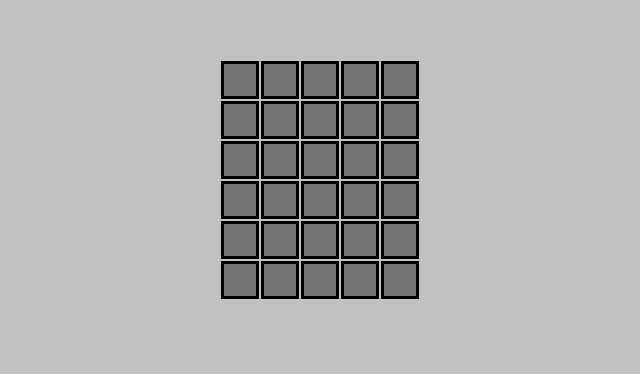
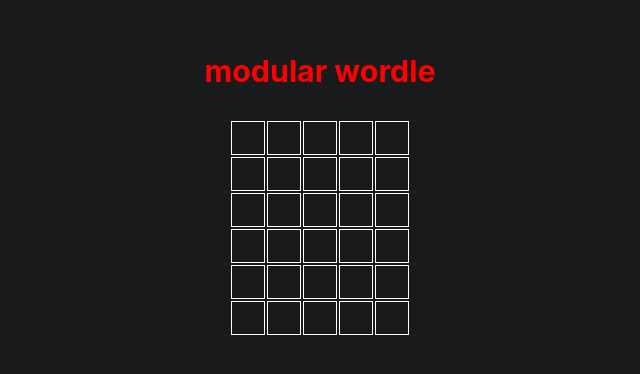
Before and after one commit to Vio-Eli/modular_decordle, a React (Create React App) app in the folder client/: page / in a window 1280 px wide. Shown: the part 220-594 px from the top of the page, without its empty margins (320-960 px from the left). Built offline with nearby package versions, Linux system fonts and the light colour scheme.

Commit message:
Added PickWords, Styling, Filtered Dict

```diff
--- a/client/src/App.css
+++ b/client/src/App.scss
@@ -1,3 +1,5 @@
+$background-dark: #181a1b;
+
 .App {
   text-align: center;
 }
@@ -14,7 +16,7 @@
 }
 
 .App-header {
-  background-color: rgb(194, 194, 194);
+  background-color: $background-dark;
   min-height: 100vh;
   display: flex;
   flex-direction: column;
--- a/client/src/App.tsx
+++ b/client/src/App.tsx
@@ -1,5 +1,5 @@
 import React from 'react';
-import './App.css';
+import './App.scss';
 import Game from './pages/game/Game';
 
 function App() {
--- a/client/src/components/grid/Grid.scss
+++ b/client/src/components/grid/Grid.scss
@@ -1,12 +1,14 @@
+$background-dark: #181a1b;
+
 .gridWrapper {
     > table {
         > tbody {
             > tr {
                 > td {
-                    background-color: rgb(116, 116, 116);
+                    background-color: $background-dark;
                     width: 30px;
                     height: 30px;
-                    border: 3px black solid;
+                    border: 1px white solid;
                 }
             }
         }
--- /dev/null
+++ b/client/src/pages/game/Game.scss
@@ -0,0 +1,14 @@
+.gameWrapper {
+
+
+    > .titleWrapper {
+    color: red;
+}
+
+    > .gridDiv {
+    display: flex;
+    justify-content: center;
+    align-items: center;
+}
+
+}
--- a/client/src/pages/game/Game.tsx
+++ b/client/src/pages/game/Game.tsx
@@ -1,14 +1,61 @@
-import React from 'react'
+import React from 'react';
+import { useEffect } from 'react';
 import Grid from '../../components/grid/Grid';
+import dict from '../../utils/dict.json';
+import pick from '../../utils/pick';
+import './Game.scss';
 
-export default function Game() {
+function getWords(wordLength: number, numWords: number): string[] {
+
+  const eligible = dict.filter((word) => word.length == wordLength);
+  let wordArr: string[] = [];
+
+  for (let i=0; i<numWords; i++) {
+    let word: string = pick(eligible)
+    wordArr.push(word);
+  }
+
+  console.log(wordArr);
+  return wordArr;
+}
 
 
+function Game() {
 
+  let guess = [""];
+
+  getWords(5, 2);
+
+  //create log on key press
+  const onKey = (key: string) => {
+    console.log(`${key} dpressed`)
+  };
+
+  useEffect(() => {
+    const onKeyDown = (e: KeyboardEvent) => {
+      if (!e.ctrlKey && !e.metaKey) {
+        onKey(e.key)
+      }
+      if (e.key === "Backspace") {
+        e.preventDefault()
+      }
+    };
+    document.addEventListener("keydown", onKeyDown);
+    return () => {
+      document.removeEventListener("keydown", onKeyDown);
+    };
+  });
 
   return (
-    <div>
+    <div className="gameWrapper">
+      <div className="titleWrapper">
+        <h3>modular wordle</h3>
+      </div>
+      <div className="gridDiv">
         <Grid />
+      </div>
     </div>
   )
 }
+
+export default Game;
--- /dev/null
+++ b/client/src/utils/pick.tsx
@@ -0,0 +1,3 @@
+export default function pick<T>(array: Array<T>): T {
+    return array[Math.floor(array.length * Math.random())]
+}
```
Also changed, not shown: client/src/utils/dict.json.
